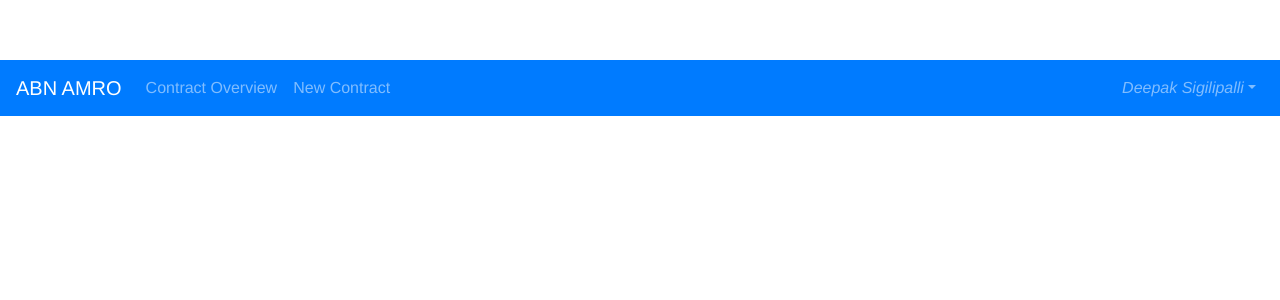
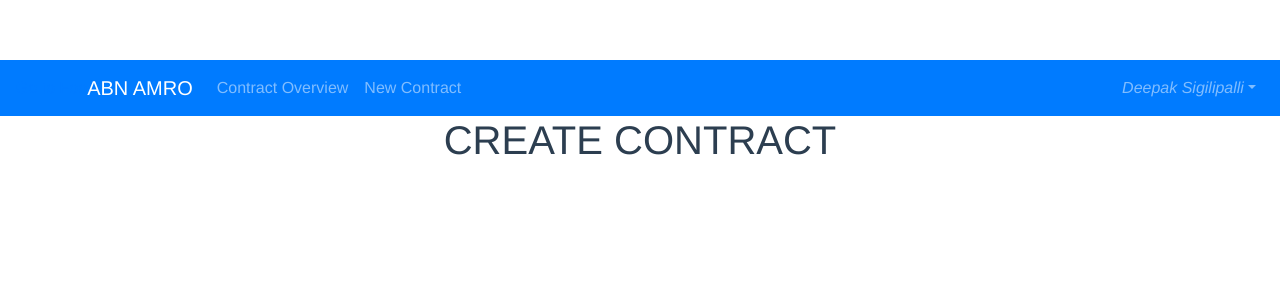
Before and after one commit to GitRaymond/corda-fe, a Vue app: page /create in a window 1280 px wide. Shown: the top 300 px of the page. Built offline with nearby package versions, Linux system fonts and the light colour scheme.

Commit message:
added router and components

```diff
--- a/package.json
+++ b/package.json
@@ -9,7 +9,8 @@
   },
   "dependencies": {
     "bootstrap-vue": "^2.0.0-rc.11",
-    "vue": "^2.5.22"
+    "vue": "^2.5.22",
+    "vue-router": "^3.0.2"
   },
   "devDependencies": {
     "@vue/cli-plugin-babel": "^3.0.0",
--- a/src/App.vue
+++ b/src/App.vue
@@ -1,6 +1,9 @@
 <template>
   <div id="app">
         <c-header></c-header>
+
+      <router-view></router-view>
+
   </div>
 </template>
 
--- a/src/components/Header.vue
+++ b/src/components/Header.vue
@@ -1,6 +1,6 @@
 <template>
     <b-navbar toggleable="md" type="dark" variant="primary">
-
+        <router-link to="/create">Go to Foo</router-link>
         <b-navbar-toggle target="nav_collapse"></b-navbar-toggle>
 
         <b-navbar-brand href="#">ABN AMRO</b-navbar-brand>
@@ -8,8 +8,8 @@
         <b-collapse is-nav id="nav_collapse">
 
             <b-navbar-nav>
-                <b-nav-item href="#">Contract Overview</b-nav-item>
-                <b-nav-item href="#" >New Contract</b-nav-item>
+                <router-link tag="a" class="nav-link" to="/">Contract Overview</router-link>
+                <router-link tag="a" class="nav-link" to="/create">New Contract</router-link>
             </b-navbar-nav>
 
             <!-- Right aligned nav items -->
--- a/src/main.js
+++ b/src/main.js
@@ -1,13 +1,18 @@
 import Vue from 'vue'
 import App from './App.vue'
 import BootstrapVue from 'bootstrap-vue'
+import VueRouter from 'vue-router'
+import router from './router';
 
 import 'bootstrap/dist/css/bootstrap.css'
 import 'bootstrap-vue/dist/bootstrap-vue.css'
 
 Vue.use(BootstrapVue);
+Vue.use(VueRouter);
+
 Vue.config.productionTip = false
 
 new Vue({
+    router,
   render: h => h(App),
 }).$mount('#app')
--- /dev/null
+++ b/src/router.js
@@ -0,0 +1,26 @@
+import Vue from 'vue';
+import Router from 'vue-router';
+import CreateContract from './views/CreateContract';
+import Overview from './views/Overview';
+
+Vue.use(Router);
+
+export default new Router({
+    mode: 'history',
+    base: process.env.BASE_URL,
+    routes: [
+        {
+            path: '/',
+            name: 'home',
+            component: Overview,
+        },
+        {
+            path: '/create',
+            name: 'create',
+            component: CreateContract,
+        },
+
+
+
+    ],
+});
--- /dev/null
+++ b/src/views/CreateContract.vue
@@ -0,0 +1,13 @@
+<template>
+    <h1>CREATE CONTRACT</h1>
+</template>
+
+<script>
+    export default {
+        name: "CreateContract"
+    }
+</script>
+
+<style scoped>
+
+</style>
--- /dev/null
+++ b/src/views/Overview.vue
@@ -0,0 +1,13 @@
+<template>
+    <h1>OVERVIEW</h1>
+</template>
+
+<script>
+    export default {
+        name: "Overview"
+    }
+</script>
+
+<style scoped>
+
+</style>
```
Also changed, not shown: 1 other file (tests, documents, lock files or other folders).
